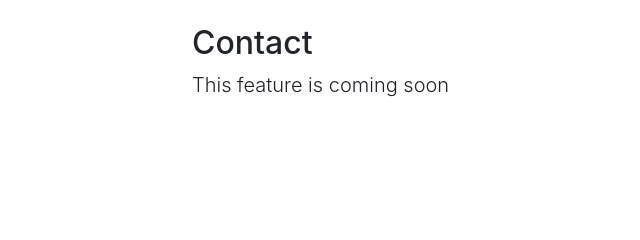
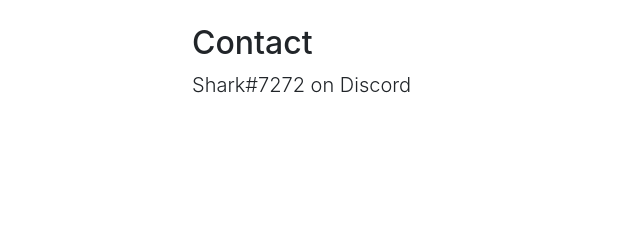
Before and after one commit to nathanmoorefield/earthlink, a website with bundled scripts: page index.html in a window 1280 px wide. Shown: the part 1487-1727 px from the top of the page, 83-723 px from the left. Built offline with nearby package versions, Linux system fonts and the light colour scheme.

Commit message:
Update index.html

```diff
--- a/index.html
+++ b/index.html
@@ -85,7 +85,7 @@
       <div class="row">
         <div class="col-lg-8 mx-auto">
           <h2>Contact</h2>
-          <p class="lead">This feature is coming soon</p>
+          <p class="lead">Shark#7272 on Discord</p>
         </div>
       </div>
     </div>
```
